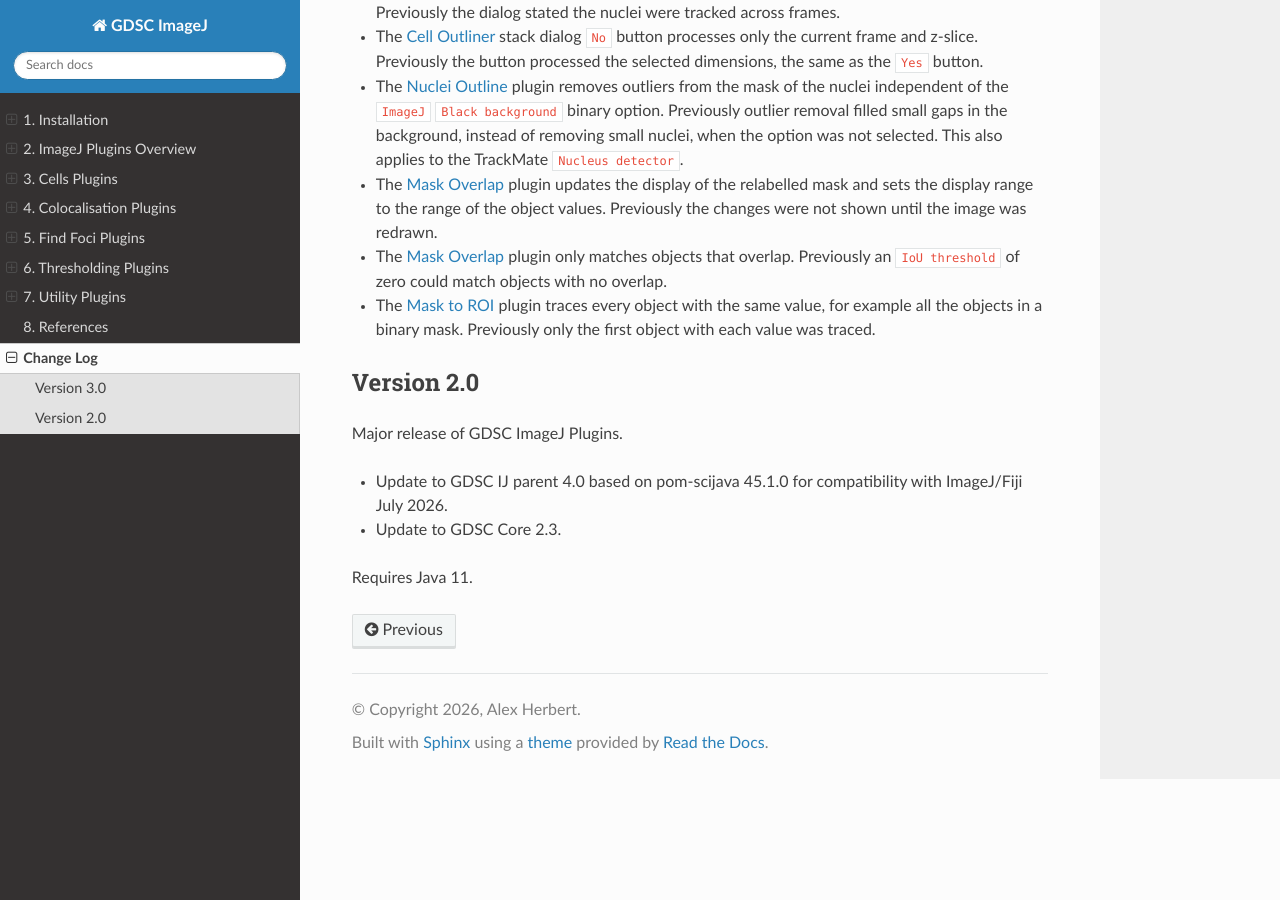
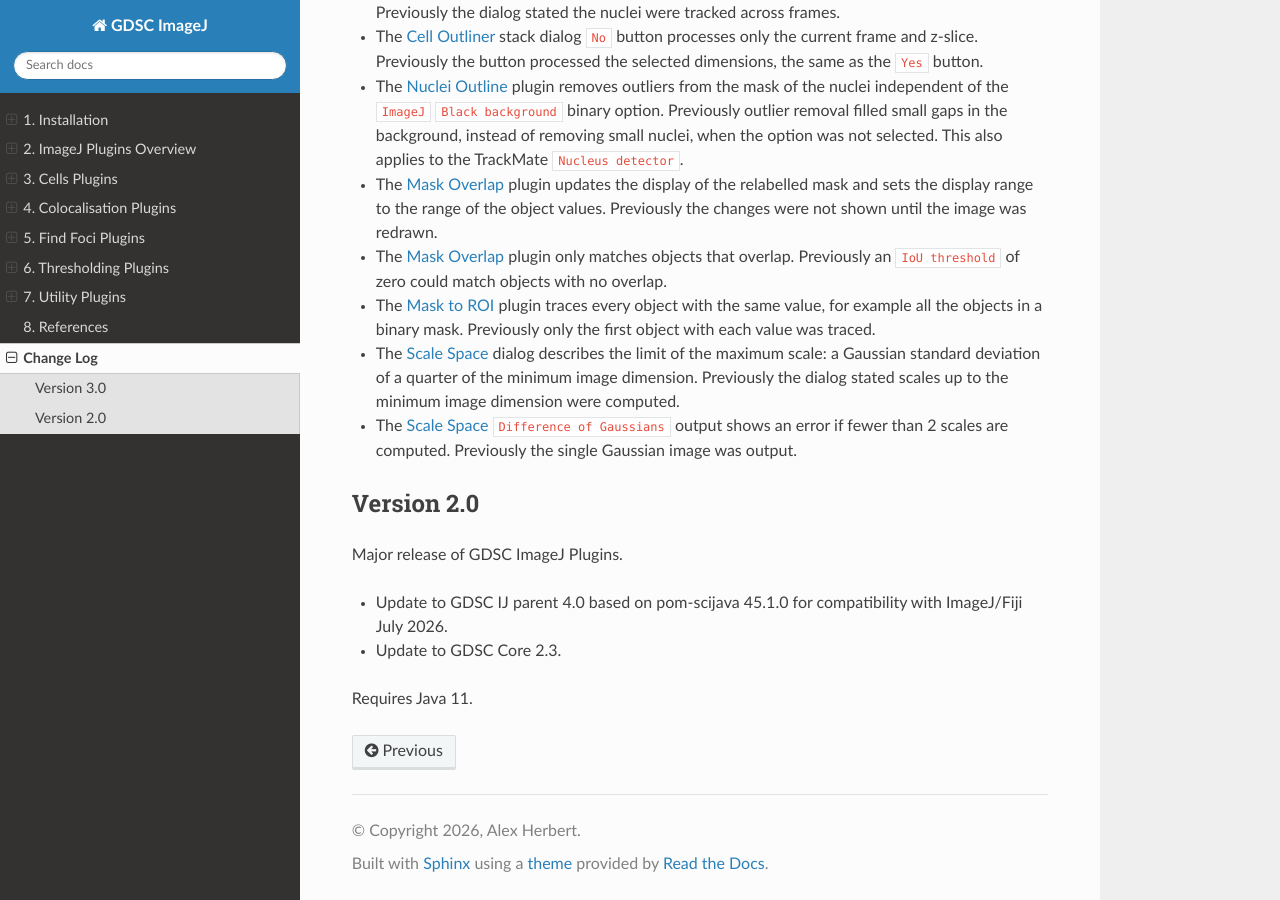
Before and after one commit to aherbert/gdsc, a Sphinx documentation site: the page built from docs/change_log.rst, in a window 1280 px wide and 900 px high, scrolled down 1903 px. Built offline with Sphinx 7.4.7 and the Read the Docs theme 3.1.0, drawn with Linux system fonts in a browser that asks for light colours.

Commit message:
Correct the Scale Space scale limit message and require 2 scales for the Difference of Gaussians

```diff
--- a/docs/change_log.rst
+++ b/docs/change_log.rst
@@ -100,6 +100,11 @@ Major release of GDSC ImageJ Plugins.
 * The :ref:`utility_plugins:Mask to ROI` plugin traces every object with the same value, for
   example all the objects in a binary mask. Previously only the first object with each value was
   traced.
+* The :ref:`utility_plugins:Scale Space` dialog describes the limit of the maximum scale: a
+  Gaussian standard deviation of a quarter of the minimum image dimension. Previously the dialog
+  stated scales up to the minimum image dimension were computed.
+* The :ref:`utility_plugins:Scale Space` ``Difference of Gaussians`` output shows an error if
+  fewer than 2 scales are computed. Previously the single Gaussian image was output.
 
 
 Version 2.0
```
Also changed, not shown: 1 other file.
